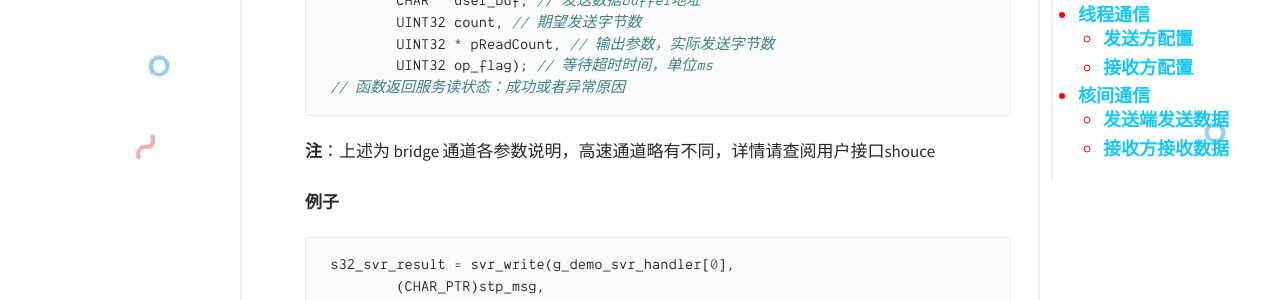
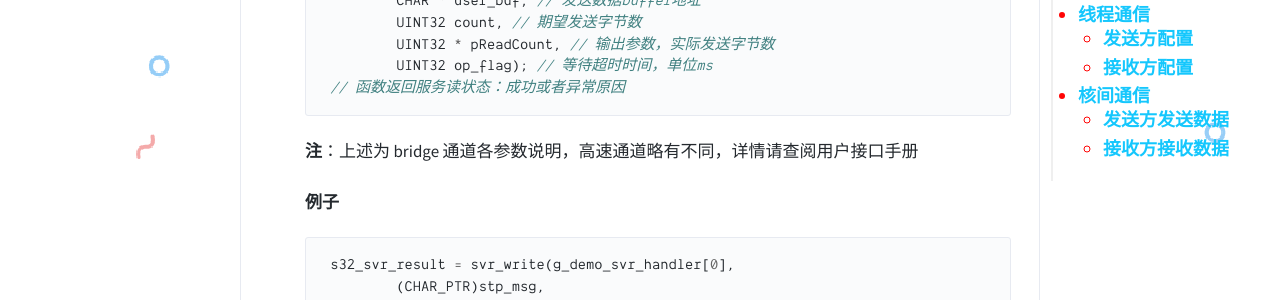
Before and after one commit to westqzy/westqzy.github.io11, a Jekyll site: the page built from _posts/2023-02-07-核间通信与线程通信区别.md, in a window 1280 px wide and 900 px high, scrolled down 4273 px. Shown: the part 120-420 px from the top of the window. Built offline with Jekyll 4.4.1, drawn with Linux system fonts in a browser that asks for light colours.

Commit message:
Update 2023-02-07-核间通信与线程通信区别.md

````diff
--- a/_posts/2023-02-07-核间通信与线程通信区别.md
+++ b/_posts/2023-02-07-核间通信与线程通信区别.md
@@ -119,7 +120,7 @@
 
 依赖函数主要如下
 
-### 发送端发送数据
+### 发送方发送数据
 
 1. 打开核间通信服务
 
@@ -173,7 +174,7 @@
     // 函数返回服务读状态：成功或者异常原因
     ```
 
-    **注**：上述为 bridge 通道各参数说明，高速通道略有不同，详情请查阅用户接口shouce
+    **注**：上述为 bridge 通道各参数说明，高速通道略有不同，详情请查阅用户接口手册
 
     **例子**
 
````
Also changed, not shown: other parts of _posts/2023-02-07-核间通信与线程通信区别.md (+2 -1 lines).
